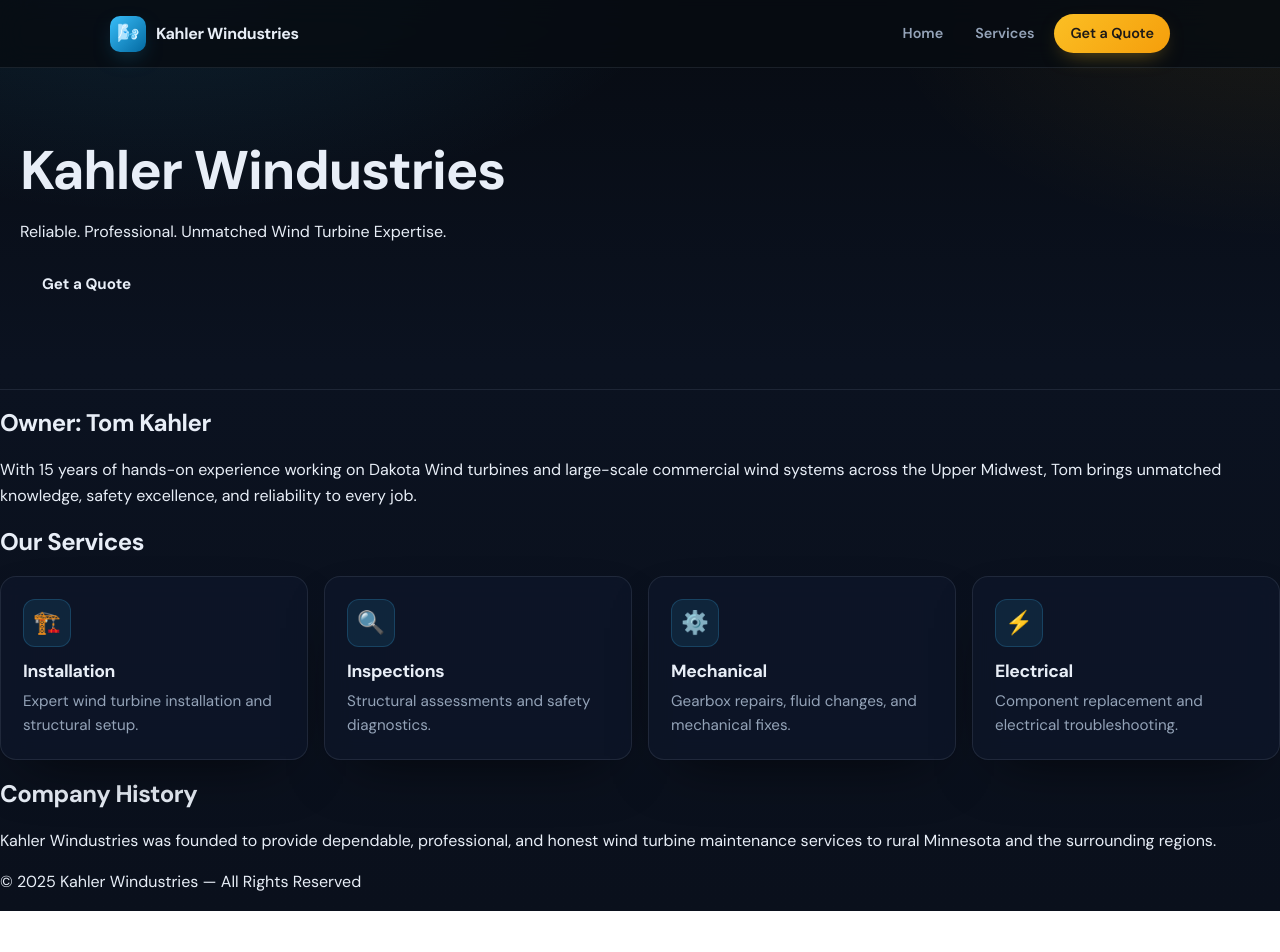
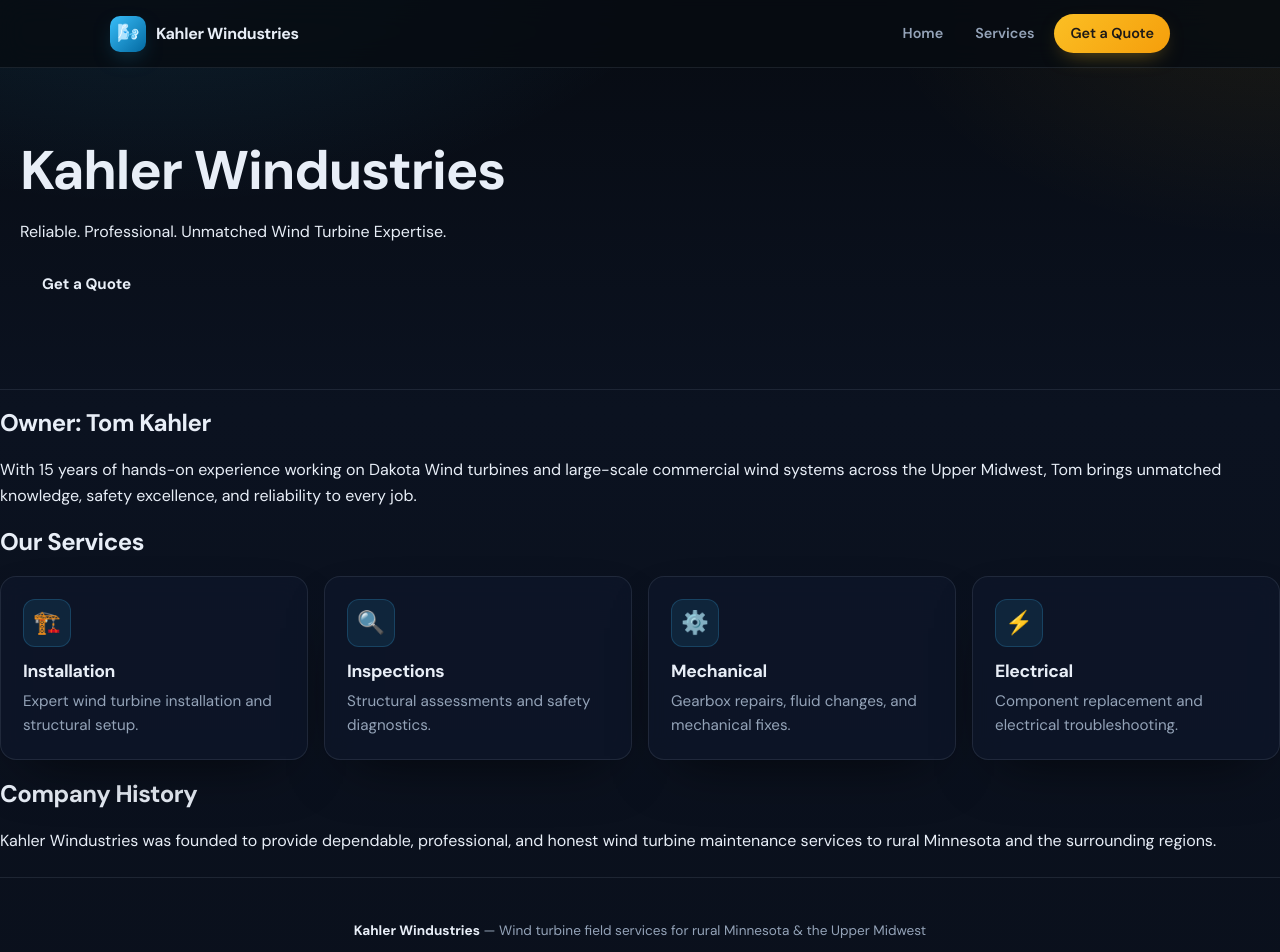
Before and after one commit to KristineMK72/kahler-windustries, a Next.js app: page / in a window 1280 px wide. Shown: the top 952 px of the page. Before the commit the page ends 911 px from the top, so only its background shows below. Built offline with nearby package versions, Linux system fonts and the light colour scheme.

Commit message:
Update footer with regional focus

```diff
--- a/components/Footer.js
+++ b/components/Footer.js
@@ -1,9 +1,11 @@
 export default function Footer() {
   return (
-    <footer className="p-6 text-center bg-gray-100 mt-10">
-      <p className="text-gray-600">
-        © {new Date().getFullYear()} Kahler Windustries — All Rights Reserved
+    <footer className="site-footer">
+      <p>
+        <strong>Kahler Windustries</strong> — Wind turbine field services for rural Minnesota &
+        the Upper Midwest
       </p>
+      <p style={{ marginTop: 8 }}>© {new Date().getFullYear()} Kahler Windustries · Owner-operated by Tom Kahler</p>
     </footer>
   );
 }
```
